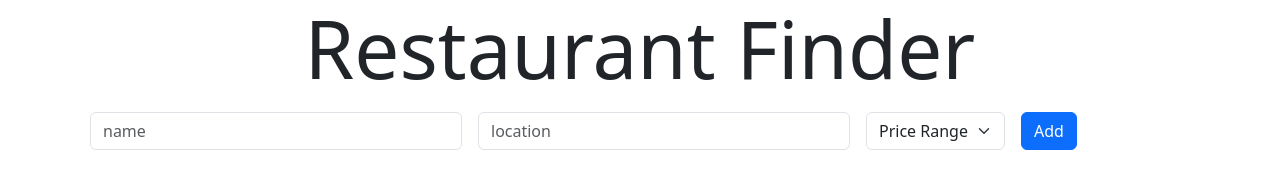
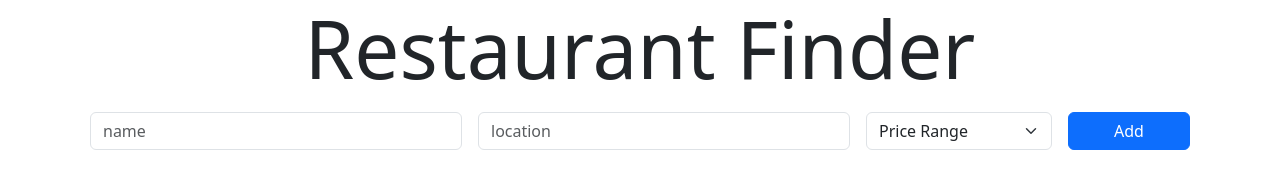
Before and after one commit to capo33/restaurant-finder, a React (Vite) app in the folder frontend/: page / in a window 1280 px wide. Shown: the top 194 px of the page. Built offline with nearby package versions, Linux system fonts and the light colour scheme; no server answers.

Commit message:
updata addRestaurant components

```diff
--- a/frontend/src/components/AddRestaurant.tsx
+++ b/frontend/src/components/AddRestaurant.tsx
@@ -41,7 +41,7 @@ const AddRestaurant = () => {
               size={10}
             />
           </div>
-          <div className='col-32 m-2'>
+          <div className='col-2 m-2'>
             <select
               className='form-select mr-sm-2'
               value={data.price_range}
@@ -58,7 +58,7 @@ const AddRestaurant = () => {
             </select>
           </div>
           <div className='col m-2'>
-            <button className='btn btn-primary '>Add</button>
+            <button className='btn btn-primary w-100'>Add</button>
           </div>
         </div>
       </form>
```
